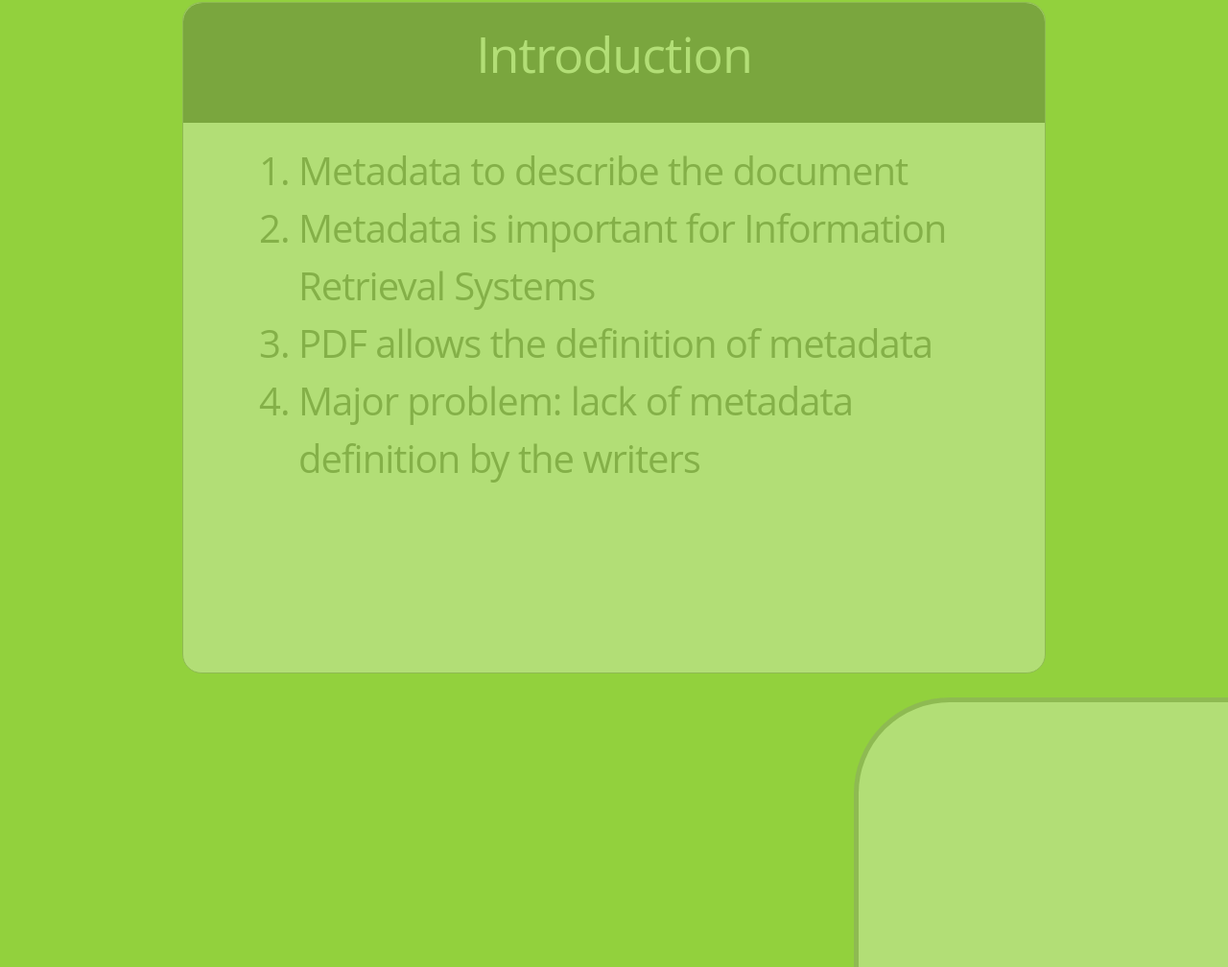
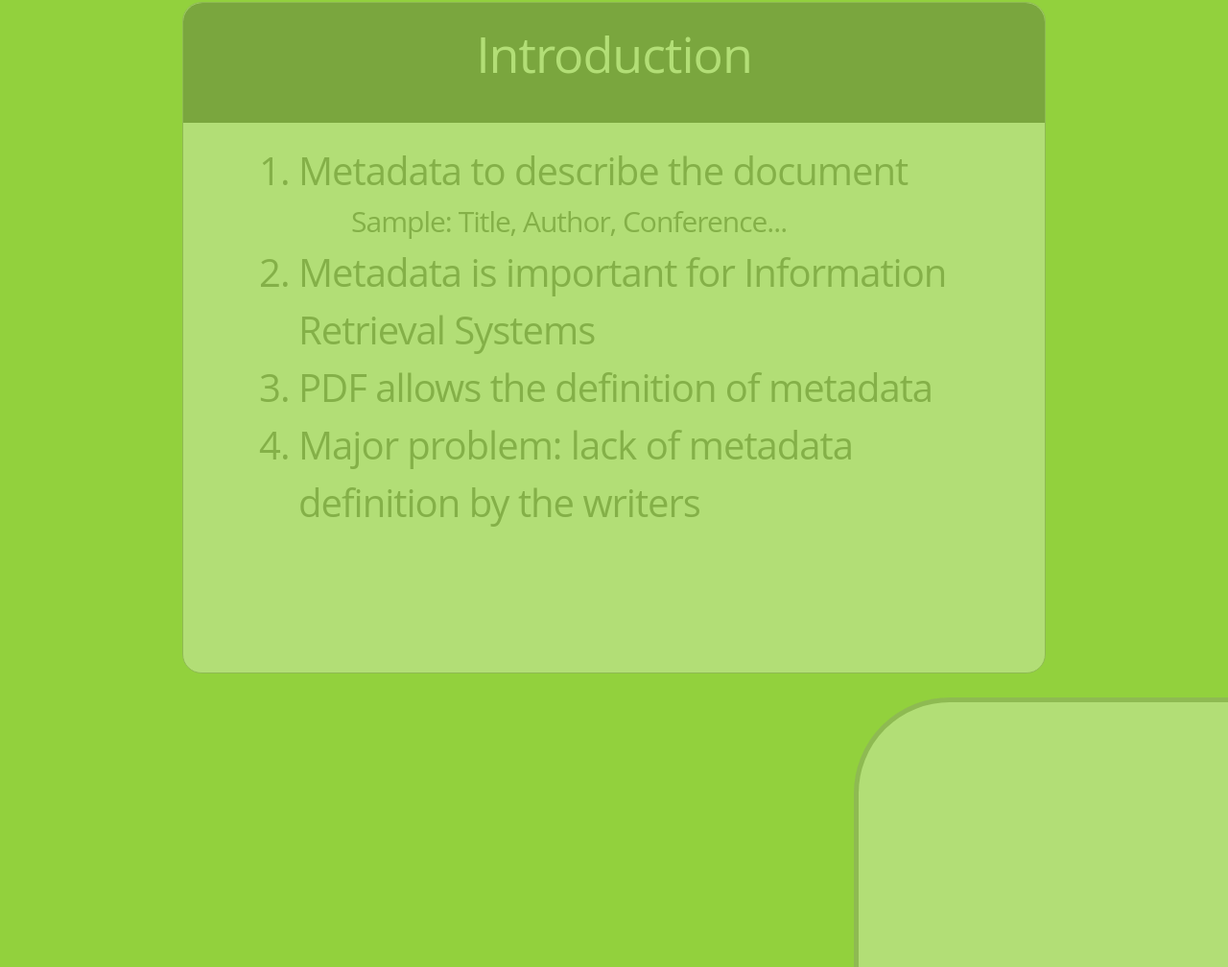
Before and after one commit to alansouzati/artic-poc, a plain HTML site: page index.html in a window 1280 px wide. Shown: the part 2048-3056 px from the top of the page at 96% size. Drawn offline with Linux system fonts and the light colour scheme.

Commit message:
Final presentation - adding metadata examples

```diff
--- a/index.html
+++ b/index.html
@@ -49,6 +49,7 @@
                 <h2>Introduction</h2>
                 <ol>
                     <li>Metadata to describe the document</li>
+                    <p style="margin-left: 50px; padding: 5px;">Sample: Title, Author, Conference...</p>
                     <li>Metadata is important for Information Retrieval Systems</li>
                     <li>PDF allows the definition of metadata</li>
                     <li>Major problem: lack of metadata definition by the writers</li>
```
